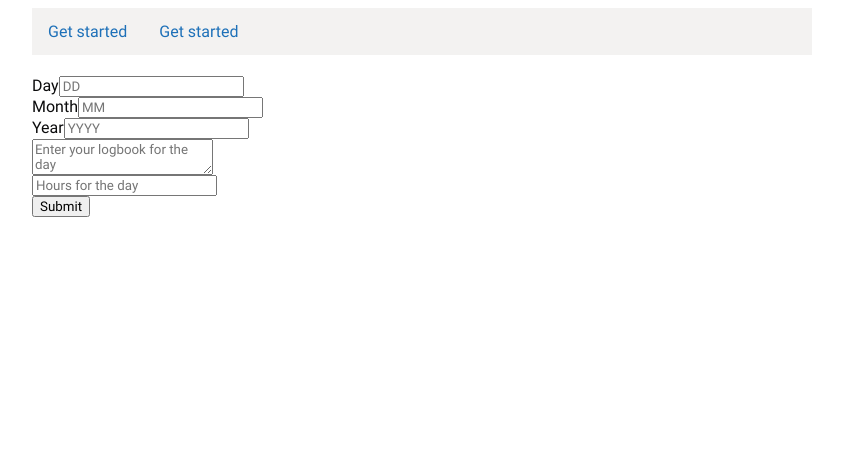
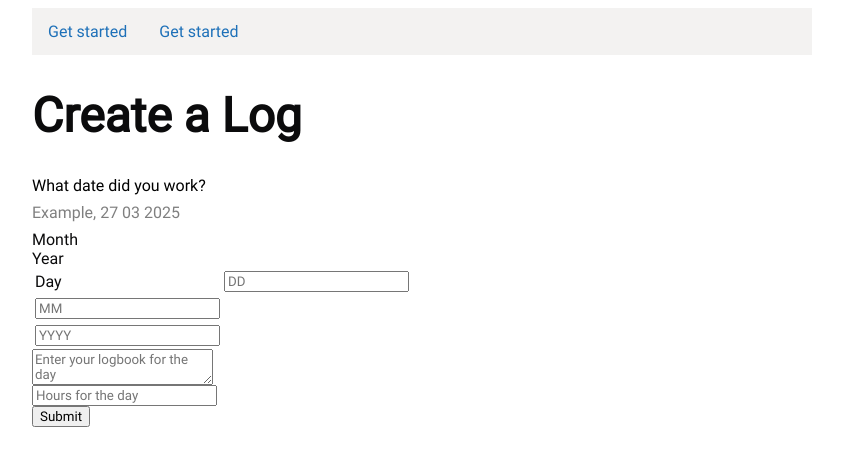
Before and after one commit to SilentSmeary/hours-tracking, a PHP site: page /student/create_log.php in a window 1280 px wide. Shown: the top 466 px of the page, without its empty margins (218-1061 px from the left). Run offline with PHP 8.4, Linux system fonts and the light colour scheme; a user stored in the database is signed in.

Commit message:
started: style

```diff
--- a/assets/style/style.css
+++ b/assets/style/style.css
@@ -238,3 +238,31 @@ select option {
 b{
     font-weight: bolder;
 }
+
+.form_heading{
+    font-size: 48px;
+}
+
+.form_element_heading{
+    font-weight: bold;
+    font-size: 20px;
+    padding: 0px;
+    gap: 8px; /* Adjust gap between elements if needed */
+}
+
+.container {
+    display: flex;
+    flex-direction: column;
+    align-items: flex-start;
+    gap: 8px; /* Adjust gap between elements if needed */
+}
+
+.text-element {
+    font-size: 16px; /* Adjust font size */
+    color: #000; /* Adjust text color */
+}
+
+.text-element-faded {
+    font-size: 16px; /* Adjust font size */
+    color: rgba(0, 0, 0, 0.5); /* Adjust text color */
+}
--- a/student/create_log.php
+++ b/student/create_log.php
@@ -15,24 +15,29 @@ echo "<li class='navbar_li'><a href='#get-started'>Get started</a></li>";
 echo "<li class='navbar_li'><a href='#get-started'>Get started</a></li>";
 echo "</ul>";
 
-echo "<h1></h1>";
+echo "<h1 class='form_heading'>Create a Log</h1>";
 
 echo "<form method='post' action='insert_log.php'>";
-//    echo "<input type='date' name='date' placeholder='Date' required><br>";
+echo "<div class='container'>";
+    echo "<div class='text-element'>What date did you work?</div>";
+    echo "<div class='text-element-faded'>Example, 27 03 2025</div>";
     echo'<div class="date-inputs">';
+        echo "<table>";
         echo'<div class="input-group">';
-        echo'<label for="day">Day</label>';
-        echo'<input type="text" id="day" name="day" maxlength="2" placeholder="DD" required>';
+            echo'<td><label class="date_item" for="day">Day</label></td>';
+            echo'<td><input type="text" id="day" name="day" maxlength="2" placeholder="DD" required></td>';
         echo'</div>';
         echo'<div class="input-group">';
-        echo'<label for="month">Month</label>';
-        echo'<input type="text" id="month" name="month" maxlength="2" placeholder="MM" required>';
+            echo'<tr><label for="month">Month</label></tr>';
+            echo'<td><input type="text" id="month" name="month" maxlength="2" placeholder="MM" required></td>';
         echo'</div>';
         echo'<div class="input-group">';
-        echo'<label for="year">Year</label>';
-        echo'<input type="text" id="year" name="year" maxlength="4" placeholder="YYYY" required>';
+            echo'<tr><label for="year">Year</label></tr>';
+            echo'<td><input type="text" id="year" name="year" maxlength="4" placeholder="YYYY" required></td>';
         echo'</div>';
+        echo'</table>';
     echo "<textarea name='log' id='' placeholder='Enter your logbook for the day'></textarea><br>";
     echo "<input type='text' name='hours' placeholder='Hours for the day' required><br>";
     echo "<input type='submit' name='submit' value='Submit'>";
 echo "</form>";
+echo "</div>";
```
Lines whose indentation alone changed are shown as unchanged.
